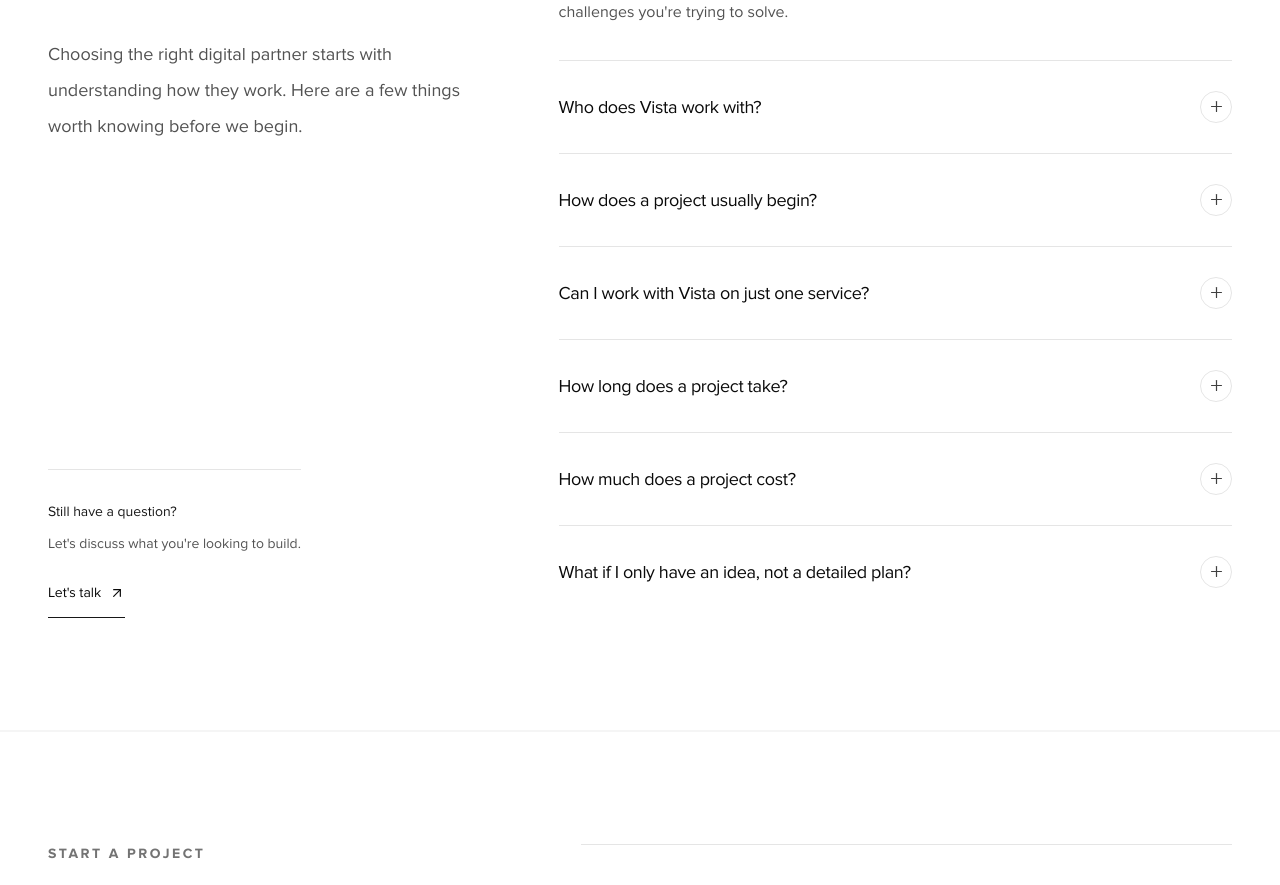
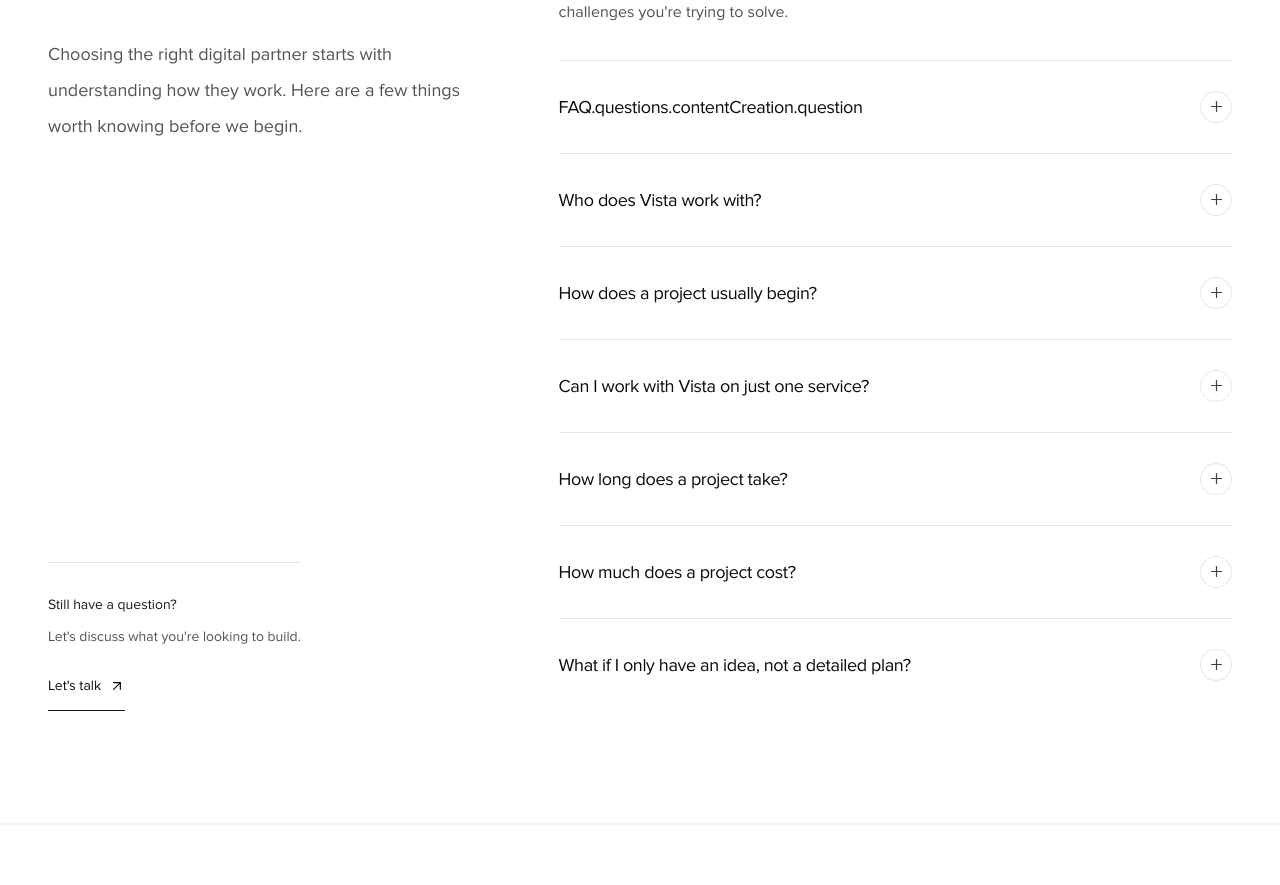
Before and after one commit to amirrezaabdolahi/vistaportfolio, a Next.js app in the folder frontend/: page /en in a window 1280 px wide. Shown: the part 10889-11774 px from the top of the page. Built offline with nearby package versions, Linux system fonts and the light colour scheme.

Commit message:
Support Content Creation in site sections and SEO

```diff
--- a/frontend/src/components/sections/faq-section.tsx
+++ b/frontend/src/components/sections/faq-section.tsx
@@ -8,6 +8,7 @@
 
 const questionKeys = [
   "services",
+  "contentCreation",
   "clients",
   "process",
   "singleService",
```
